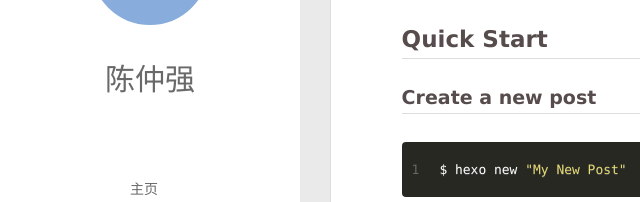
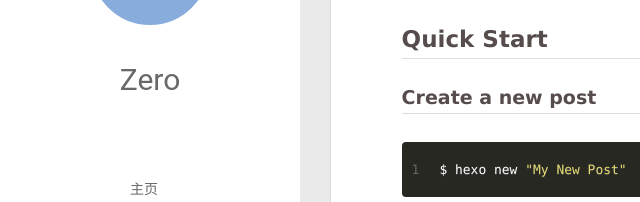
Before and after one commit to 12581a/12581a.github.io, a plain HTML site: page 2019/11/26/hello-world/index.html in a window 1280 px wide. Shown: the part 210-412 px from the top of the page, 0-640 px from the left. Drawn offline with Linux system fonts and the light colour scheme; no server answers.

Commit message:
Site updated: 2019-11-26 21:24:44

```diff
--- a/2019/11/26/hello-world/index.html
+++ b/2019/11/26/hello-world/index.html
@@ -48,7 +48,7 @@
 			<img src="" class="js-avatar">
 		</a>
 		<hgroup>
-		  <h1 class="header-author"><a href="/">陈仲强</a></h1>
+		  <h1 class="header-author"><a href="/">Zero</a></h1>
 		</hgroup>
 
 
@@ -106,7 +106,7 @@
 				<img src="" class="js-avatar">
 			</div>
 			<hgroup>
-			  <h1 class="header-author js-header-author">陈仲强</h1>
+			  <h1 class="header-author js-header-author">Zero</h1>
 			</hgroup>
 
 
@@ -313,7 +313,7 @@
   <div class="outer">
     <div id="footer-info">
     	<div class="footer-left">
-    		&copy; 2019 陈仲强
+    		&copy; 2019 Zero
     	</div>
       	<div class="footer-right">
       		<a href="http://hexo.io/" target="_blank">Hexo</a>  Theme <a href="https://github.com/litten/hexo-theme-yilia" target="_blank">Yilia</a> by Litten
```
Also changed, not shown: archives/2019/11/index.html (+3 -3 lines), archives/2019/index.html (+3 -3 lines), archives/index.html (+3 -3 lines), index.html (+3 -3 lines).
